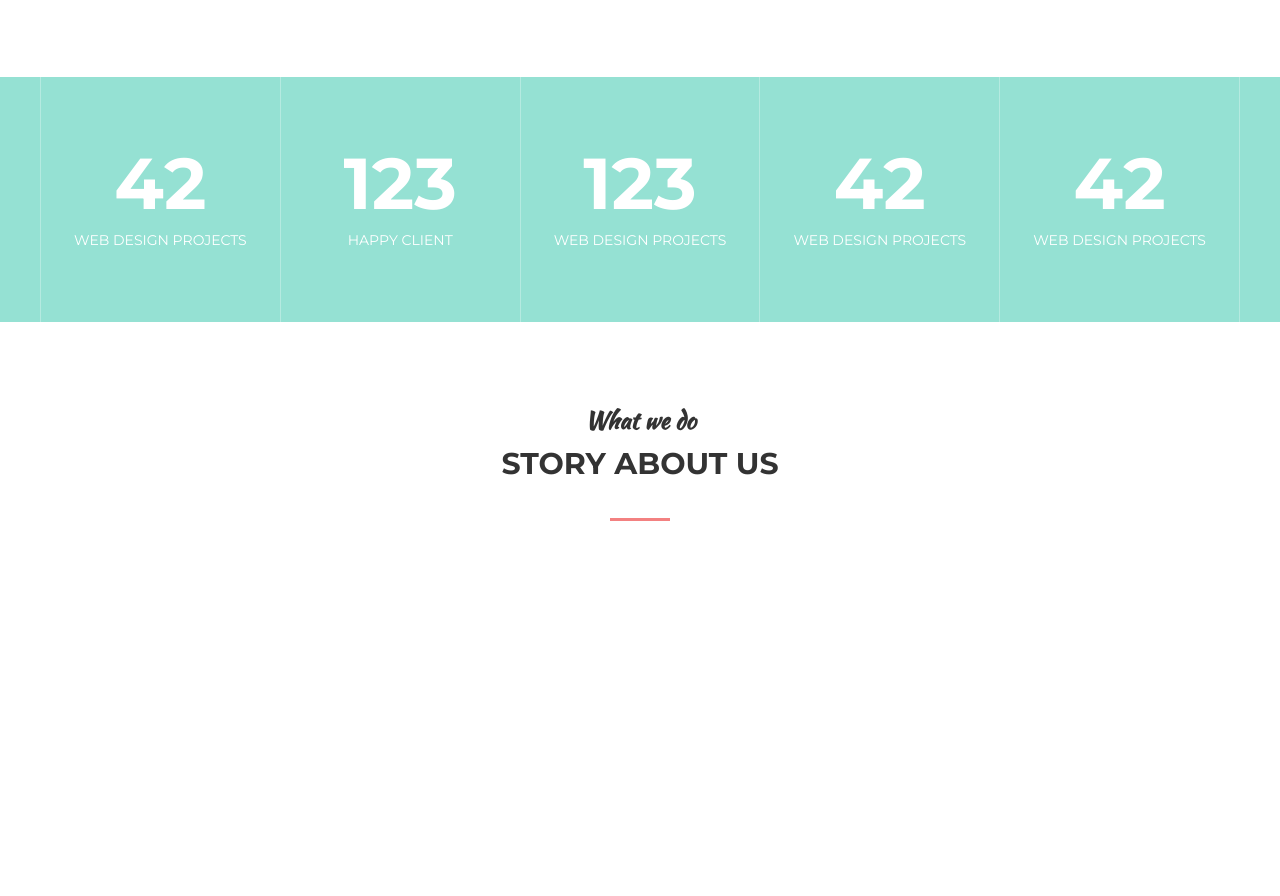
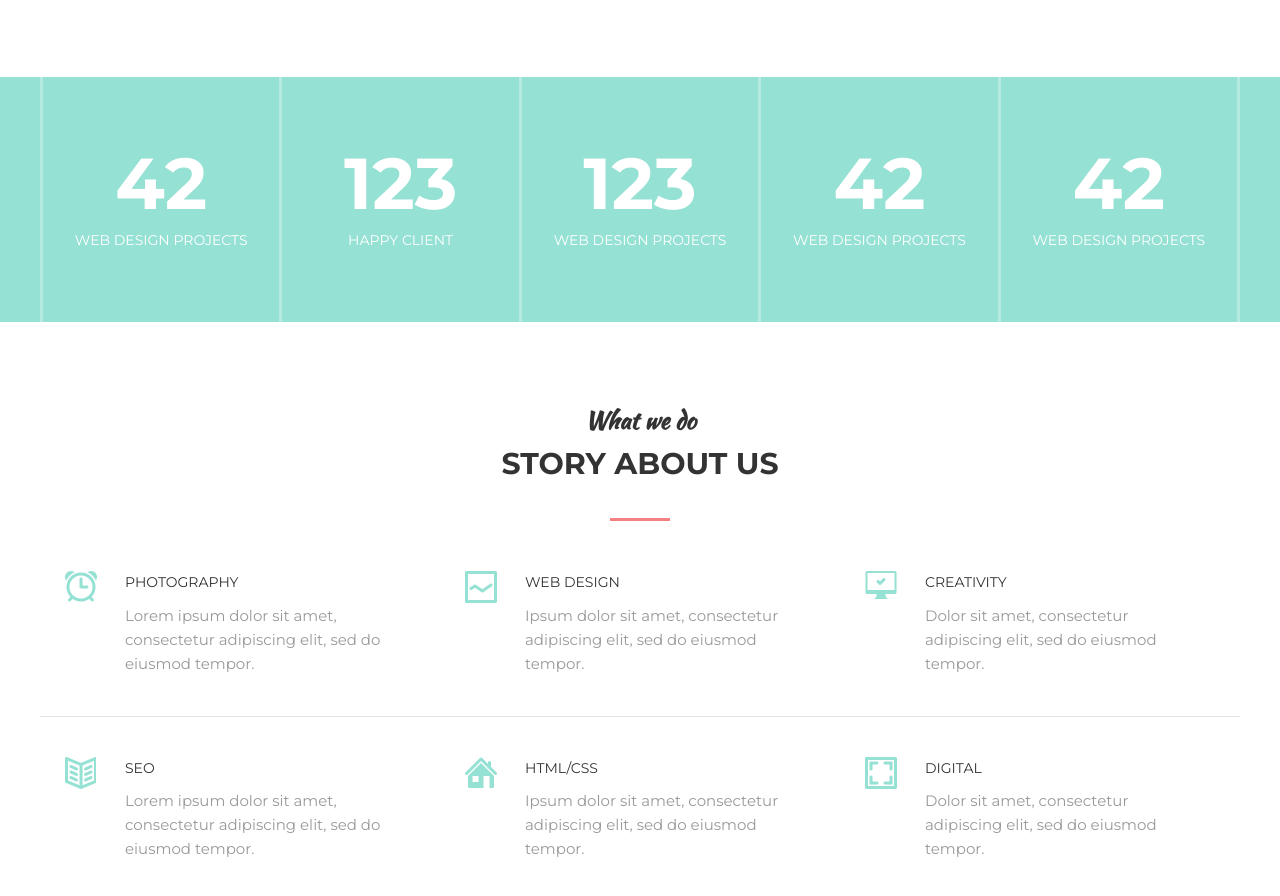
Before and after one commit to yep606/layout, a plain HTML site: page index.html in a window 1280 px wide. Shown: the part 1410-2306 px from the top of the page. Before the commit the page ends 2051 px from the top, so only its background shows below. Drawn offline with Linux system fonts and the light colour scheme.

Commit message:
End up Services section

```diff
--- a/assets/css/style.css
+++ b/assets/css/style.css
@@ -21,6 +21,18 @@ body {
 h1,h2,h3,h4,h5,h6 {
 
   margin: 0;
+
+}
+
+hr {
+display: block;
+width: 100%;
+margin: 40px 0;
+height: 1px;
+
+border: 0;
+background-color: #e5e5e5;
+
 
 }
 
@@ -254,7 +266,7 @@ h1,h2,h3,h4,h5,h6 {
 
 .section__header {
 
-margin: 0 auto 40px;
+margin: 0 auto 50px;
 width: 100%;
 max-width: 950px;
 text-align: center;
@@ -377,7 +389,7 @@ display: flex;
 .stat__item {
 
   flex: 1 1 0;
-  border-left: 1px solid #b5eae0;
+  border-left: 3px solid #b5eae0;
   text-align: center;
   color: #fff;
   padding: 70px 24px;
@@ -386,7 +398,7 @@ display: flex;
 
 .stat__item:last-child {
 
-border-right: 1px solid #b5eae0;
+border-right: 3px solid #b5eae0;
 
 }
 
@@ -412,7 +424,33 @@ display: flex;
 }
 
 .service__item {
-
-flex: 1 1 0;
+  flex: 1 1 0;
+  padding-right: 35px;
+  padding-left: 85px;
+  position: relative;
 
 }
+
+.services__icon {
+  position: absolute;
+  top: 0;
+  left: 25px;
+  z-index: 1;
+
+}
+
+.services__title {
+
+  font-size: 14px;
+  color: #333;
+  text-transform: uppercase;
+  margin-bottom: 10px;
+
+}
+
+.services__text {
+
+  font-size: 15px;
+  color: #999;
+
+}
--- a/index.html
+++ b/index.html
@@ -140,13 +140,50 @@
         </div>
 
         <div class="services">
-          <div class="service__item"></div>
-          <div class="service__item"></div>
-          <div class="service__item"></div>
+          <div class="service__item">
+            <img class="services__icon" src="assets/images/icons/photo.png" alt="">
+            <div class="services__title">Photography</div>
+            <div class="services__text">Lorem ipsum dolor sit amet, consectetur adipiscing elit, sed do eiusmod tempor.</div>
+          </div>
+
+          <div class="service__item">
+            <img class="services__icon" src="assets/images/icons/webdesign.png" alt="">
+            <div class="services__title">Web Design</div>
+            <div class="services__text">Ipsum dolor sit amet, consectetur adipiscing elit, sed do eiusmod tempor.</div>
+          </div>
+
+          <div class="service__item">
+            <img class="services__icon" src="assets/images/icons/creativity.png" alt="">
+            <div class="services__title">Creativity</div>
+            <div class="services__text">Dolor sit amet, consectetur adipiscing elit, sed do eiusmod tempor.</div>
+          </div>
 
         </div>
 
-      </div>
+        <hr>
+
+        <div class="services">
+          <div class="service__item">
+            <img class="services__icon" src="assets/images/icons/seo.png" alt="">
+            <div class="services__title">Seo</div>
+            <div class="services__text">Lorem ipsum dolor sit amet, consectetur adipiscing elit, sed do eiusmod tempor.</div>
+          </div>
+
+          <div class="service__item">
+            <img class="services__icon" src="assets/images/icons/csshtml.png" alt="">
+            <div class="services__title">HTML/CSS</div>
+            <div class="services__text">Ipsum dolor sit amet, consectetur adipiscing elit, sed do eiusmod tempor.</div>
+          </div>
+
+          <div class="service__item">
+            <img class="services__icon" src="assets/images/icons/digital.png" alt="">
+            <div class="services__title">Digital</div>
+            <div class="services__text">Dolor sit amet, consectetur adipiscing elit, sed do eiusmod tempor.</div>
+          </div>
+
+        </div>
+
+      </div> <!-- Services -->
     </section>
 
   </body>
```
